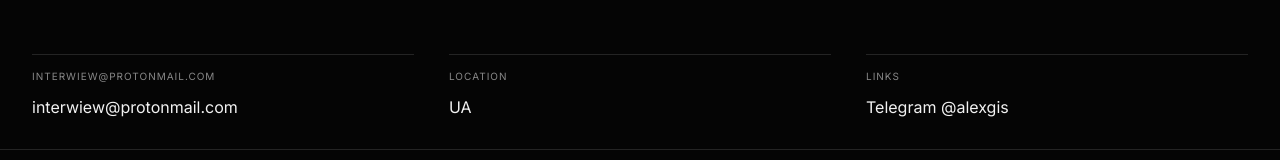
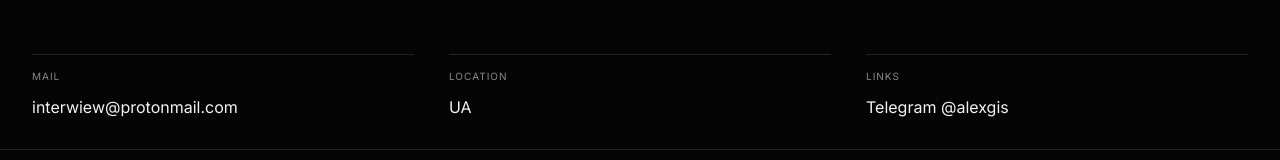
Before and after one commit to alexbigbobf/ACEPENAweb, a plain HTML site: page index.html in a window 1280 px wide. Shown: the part 4366-4526 px from the top of the page. Drawn offline with Linux system fonts and the light colour scheme.

Commit message:
Fix email address typo in contact section

```diff
--- a/index.html
+++ b/index.html
@@ -857,7 +857,7 @@
         <div class="contact-item">
 
             <div class="contact-label">
-                interwiew@protonmail.com
+                mail
             </div>
 
             <div class="contact-value">
```
